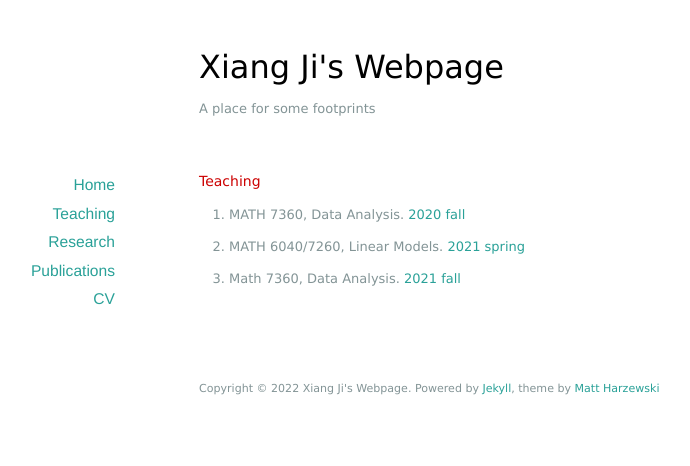
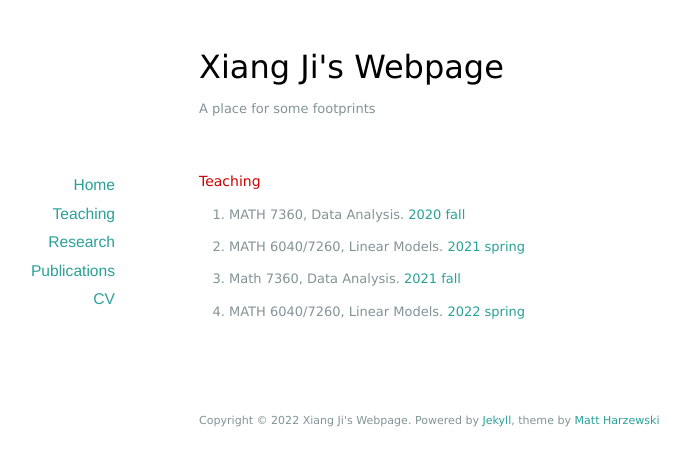
Before and after one commit to xiang-ji-ncsu/xiang-ji-ncsu.github.io, a Jekyll site: the page built from teaching/index.markdown, in a window 1280 px wide. Shown: the top 466 px of the page, without its empty margins (191-881 px from the left). Built offline with Jekyll 4.4.1, drawn with Linux system fonts in a browser that asks for light colours; nearby versions of some CDN libraries.

Commit message:
update teaching

```diff
--- a/teaching/index.markdown
+++ b/teaching/index.markdown
@@ -8,3 +8,4 @@ title: Teaching
 * MATH 7360, Data Analysis. [2020 fall](https://tulane-math7360.github.io/)
 * MATH 6040/7260, Linear Models. [2021 spring](https://tulane-math-7260-2021.github.io/)
 * Math 7360, Data Analysis. [2021 fall](https://tulane-math-7360-2021.github.io/index.html)
+* MATH 6040/7260, Linear Models. [2022 spring](https://tulane-math-7260-2022.github.io/)
```
